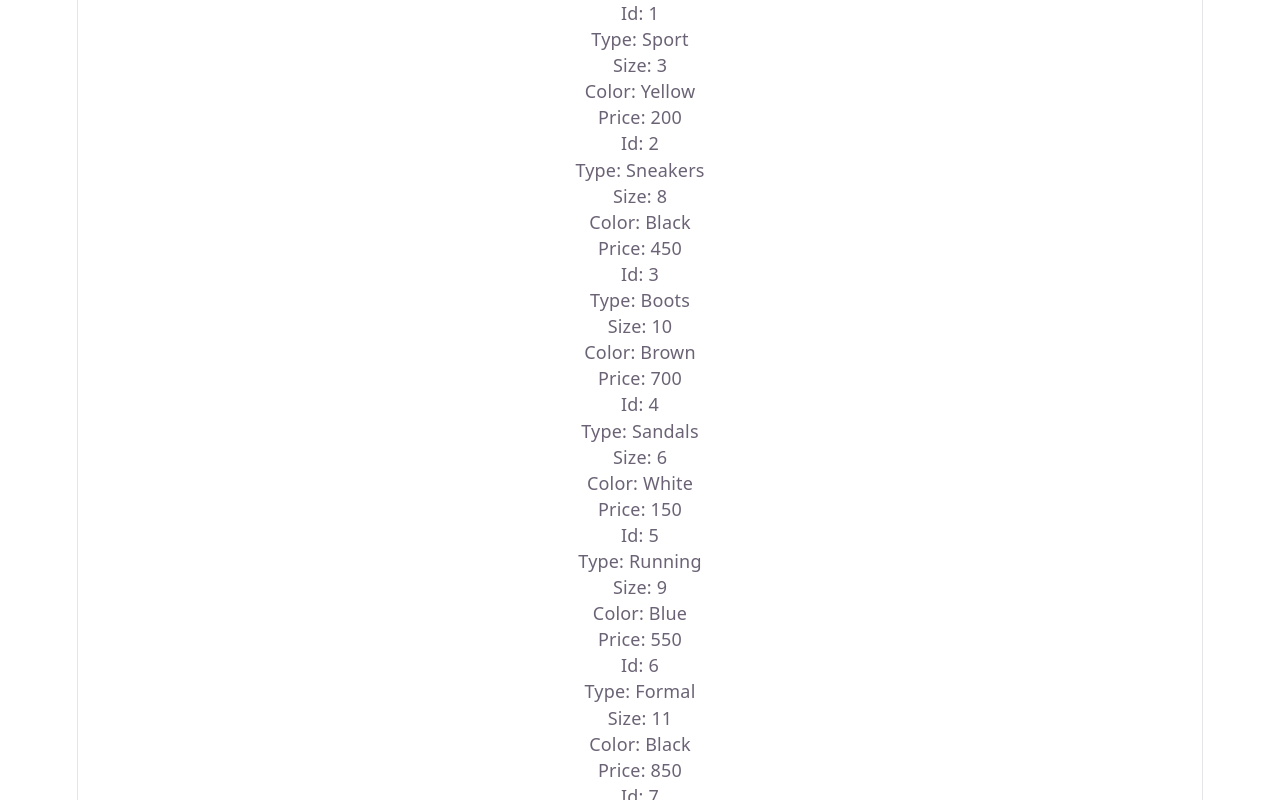
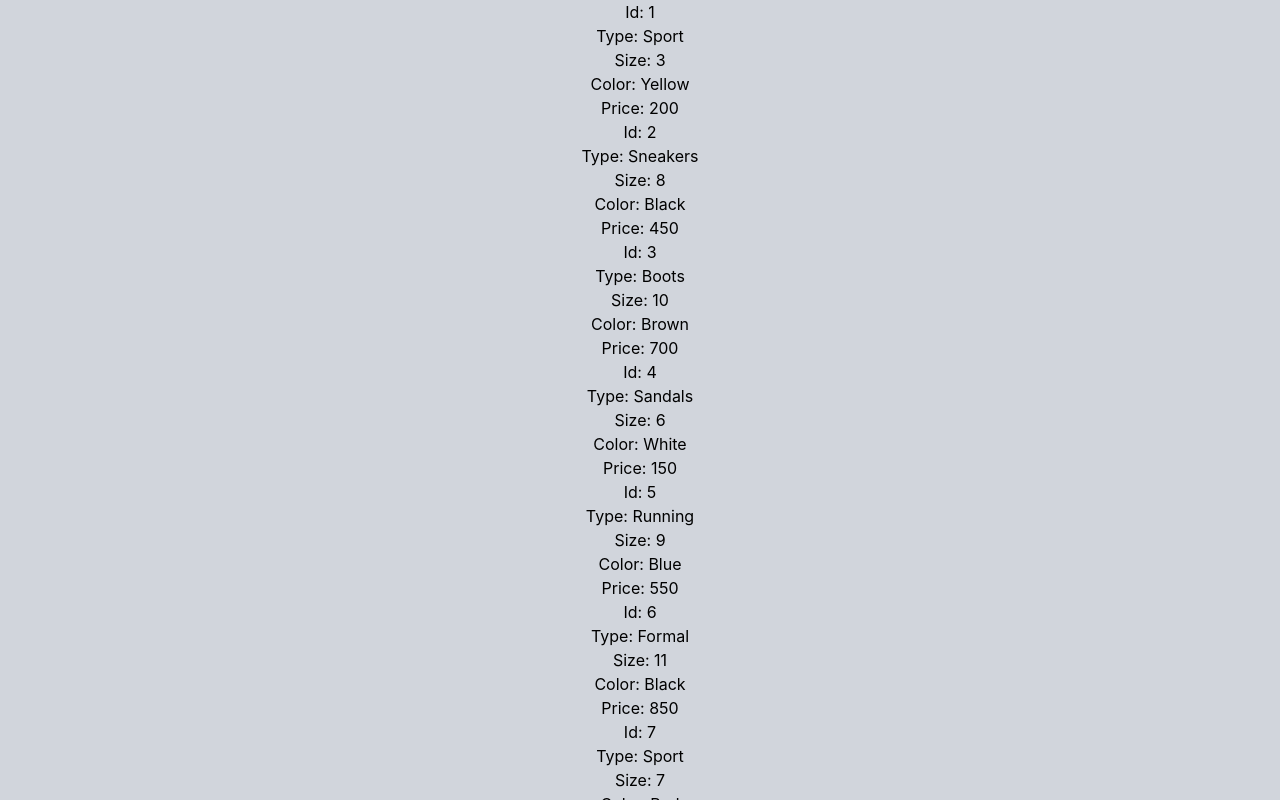
Before and after one commit to FrederikKristensen/justShoes, a React (Vite) app: page / in a window 1280 px wide. Shown: the top 800 px of the page. Built offline with nearby package versions, Linux system fonts and the light colour scheme.

Commit message:
Set up of tailwind

```diff
--- a/package.json
+++ b/package.json
@@ -10,8 +10,10 @@
     "preview": "vite preview"
   },
   "dependencies": {
+    "@tailwindcss/vite": "^4.3.3",
     "react": "^19.3.1",
-    "react-dom": "^19.3.1"
+    "react-dom": "^19.3.1",
+    "tailwindcss": "^4.3.3"
   },
   "devDependencies": {
     "@babel/core": "^7.29.7",
--- a/src/App.css
+++ b/src/App.css
@@ -1,184 +1,5 @@
-.counter {
-  font-size: 16px;
-  padding: 5px 10px;
-  border-radius: 5px;
-  color: var(--accent);
-  background: var(--accent-bg);
-  border: 2px solid transparent;
-  transition: border-color 0.3s;
-  margin-bottom: 24px;
-
-  &:hover {
-    border-color: var(--accent-border);
-  }
-  &:focus-visible {
-    outline: 2px solid var(--accent);
-    outline-offset: 2px;
-  }
+#root {
+	max-width: 1280px;
+	margin: 0 auto;
+	text-align: center;
 }
-
-.hero {
-  position: relative;
-
-  .base,
-  .framework,
-  .vite {
-    inset-inline: 0;
-    margin: 0 auto;
-  }
-
-  .base {
-    width: 170px;
-    position: relative;
-    z-index: 0;
-  }
-
-  .framework,
-  .vite {
-    position: absolute;
-  }
-
-  .framework {
-    z-index: 1;
-    top: 34px;
-    height: 28px;
-    transform: perspective(2000px) rotateZ(300deg) rotateX(44deg) rotateY(39deg)
-      scale(1.4);
-  }
-
-  .vite {
-    z-index: 0;
-    top: 107px;
-    height: 26px;
-    width: auto;
-    transform: perspective(2000px) rotateZ(300deg) rotateX(40deg) rotateY(39deg)
-      scale(0.8);
-  }
-}
-
-#center {
-  display: flex;
-  flex-direction: column;
-  gap: 25px;
-  place-content: center;
-  place-items: center;
-  flex-grow: 1;
-
-  @media (max-width: 1024px) {
-    padding: 32px 20px 24px;
-    gap: 18px;
-  }
-}
-
-#next-steps {
-  display: flex;
-  border-top: 1px solid var(--border);
-  text-align: left;
-
-  & > div {
-    flex: 1 1 0;
-    padding: 32px;
-    @media (max-width: 1024px) {
-      padding: 24px 20px;
-    }
-  }
-
-  .icon {
-    margin-bottom: 16px;
-    width: 22px;
-    height: 22px;
-  }
-
-  @media (max-width: 1024px) {
-    flex-direction: column;
-    text-align: center;
-  }
-}
-
-#docs {
-  border-right: 1px solid var(--border);
-
-  @media (max-width: 1024px) {
-    border-right: none;
-    border-bottom: 1px solid var(--border);
-  }
-}
-
-#next-steps ul {
-  list-style: none;
-  padding: 0;
-  display: flex;
-  gap: 8px;
-  margin: 32px 0 0;
-
-  .logo {
-    height: 18px;
-  }
-
-  a {
-    color: var(--text-h);
-    font-size: 16px;
-    border-radius: 6px;
-    background: var(--social-bg);
-    display: flex;
-    padding: 6px 12px;
-    align-items: center;
-    gap: 8px;
-    text-decoration: none;
-    transition: box-shadow 0.3s;
-
-    &:hover {
-      box-shadow: var(--shadow);
-    }
-    .button-icon {
-      height: 18px;
-      width: 18px;
-    }
-  }
-
-  @media (max-width: 1024px) {
-    margin-top: 20px;
-    flex-wrap: wrap;
-    justify-content: center;
-
-    li {
-      flex: 1 1 calc(50% - 8px);
-    }
-
-    a {
-      width: 100%;
-      justify-content: center;
-      box-sizing: border-box;
-    }
-  }
-}
-
-#spacer {
-  height: 88px;
-  border-top: 1px solid var(--border);
-  @media (max-width: 1024px) {
-    height: 48px;
-  }
-}
-
-.ticks {
-  position: relative;
-  width: 100%;
-
-  &::before,
-  &::after {
-    content: '';
-    position: absolute;
-    top: -4.5px;
-    border: 5px solid transparent;
-  }
-
-  &::before {
-    left: 0;
-    border-left-color: var(--border);
-  }
-  &::after {
-    right: 0;
-    border-right-color: var(--border);
-  }
-}
--- a/src/App.tsx
+++ b/src/App.tsx
@@ -4,13 +4,13 @@ import Shoes from './Shoes';
 
 function App() {
   return (
-    <>
+    <main>
       <div>
         {Shoes.map((e) => {
           return <Shocard id={e.id} type={e.type} size={e.size} color={e.color} price={e.price} />;
         })}
       </div>
-    </>
+    </main>
   );
 }
 
--- a/src/index.css
+++ b/src/index.css
@@ -1,111 +1,5 @@
+@import "tailwindcss";
+
 :root {
-  --text: #6b6375;
-  --text-h: #08060d;
-  --bg: #fff;
-  --border: #e5e4e7;
-  --code-bg: #f4f3ec;
-  --accent: #aa3bff;
-  --accent-bg: rgba(170, 59, 255, 0.1);
-  --accent-border: rgba(170, 59, 255, 0.5);
-  --social-bg: rgba(244, 243, 236, 0.5);
-  --shadow:
-    rgba(0, 0, 0, 0.1) 0 10px 15px -3px, rgba(0, 0, 0, 0.05) 0 4px 6px -2px;
-
-  --sans: system-ui, 'Segoe UI', Roboto, sans-serif;
-  --heading: system-ui, 'Segoe UI', Roboto, sans-serif;
-  --mono: ui-monospace, Consolas, monospace;
-
-  font: 18px/145% var(--sans);
-  letter-spacing: 0.18px;
-  color-scheme: light dark;
-  color: var(--text);
-  background: var(--bg);
-  font-synthesis: none;
-  text-rendering: optimizeLegibility;
-  -webkit-font-smoothing: antialiased;
-  -moz-osx-font-smoothing: grayscale;
-
-  @media (max-width: 1024px) {
-    font-size: 16px;
-  }
+  @apply bg-gray-300;
 }
-
-@media (prefers-color-scheme: dark) {
-  :root {
-    --text: #9ca3af;
-    --text-h: #f3f4f6;
-    --bg: #16171d;
-    --border: #2e303a;
-    --code-bg: #1f2028;
-    --accent: #c084fc;
-    --accent-bg: rgba(192, 132, 252, 0.15);
-    --accent-border: rgba(192, 132, 252, 0.5);
-    --social-bg: rgba(47, 48, 58, 0.5);
-    --shadow:
-      rgba(0, 0, 0, 0.4) 0 10px 15px -3px, rgba(0, 0, 0, 0.25) 0 4px 6px -2px;
-  }
-
-  #social .button-icon {
-    filter: invert(1) brightness(2);
-  }
-}
-
-#root {
-  width: 1126px;
-  max-width: 100%;
-  margin: 0 auto;
-  text-align: center;
-  border-inline: 1px solid var(--border);
-  min-height: 100svh;
-  display: flex;
-  flex-direction: column;
-  box-sizing: border-box;
-}
-
-body {
-  margin: 0;
-}
-
-h1,
-h2 {
-  font-family: var(--heading);
-  font-weight: 500;
-  color: var(--text-h);
-}
-
-h1 {
-  font-size: 56px;
-  letter-spacing: -1.68px;
-  margin: 32px 0;
-  @media (max-width: 1024px) {
-    font-size: 36px;
-    margin: 20px 0;
-  }
-}
-h2 {
-  font-size: 24px;
-  line-height: 118%;
-  letter-spacing: -0.24px;
-  margin: 0 0 8px;
-  @media (max-width: 1024px) {
-    font-size: 20px;
-  }
-}
-p {
-  margin: 0;
-}
-
-code,
-.counter {
-  font-family: var(--mono);
-  display: inline-flex;
-  border-radius: 4px;
-  color: var(--text-h);
-}
-
-code {
-  font-size: 15px;
-  line-height: 135%;
-  padding: 4px 8px;
-  background: var(--code-bg);
-}
--- a/vite.config.ts
+++ b/vite.config.ts
@@ -1,11 +1,9 @@
-import react, { reactCompilerPreset } from '@vitejs/plugin-react'
-import babel from '@rolldown/plugin-babel'
-import { defineConfig } from 'vite'
+import react, { reactCompilerPreset } from '@vitejs/plugin-react';
+import babel from '@rolldown/plugin-babel';
+import { defineConfig } from 'vite';
+import tailwindcss from '@tailwindcss/vite';
 
 // https://vite.dev/config/
 export default defineConfig({
-  plugins: [
-    react(),
-    babel({ presets: [reactCompilerPreset()] })
-  ],
-})
+  plugins: [react(), tailwindcss(), babel({ presets: [reactCompilerPreset()] })],
+});
```
Also changed, not shown: 1 other file (tests, documents, lock files or other folders).
